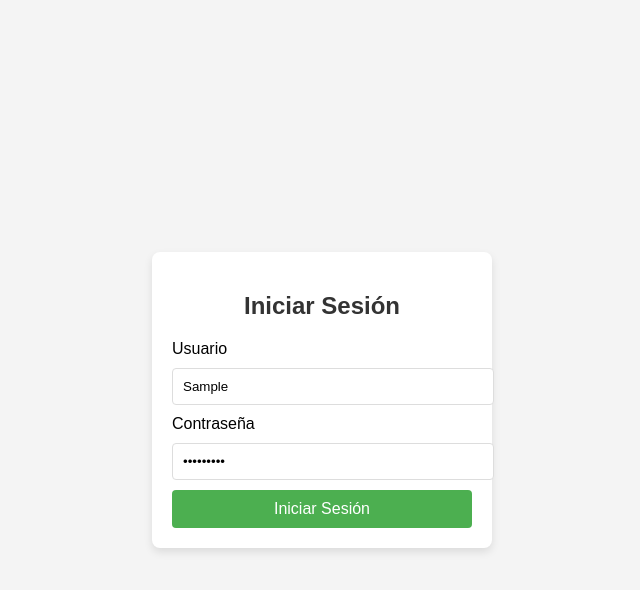
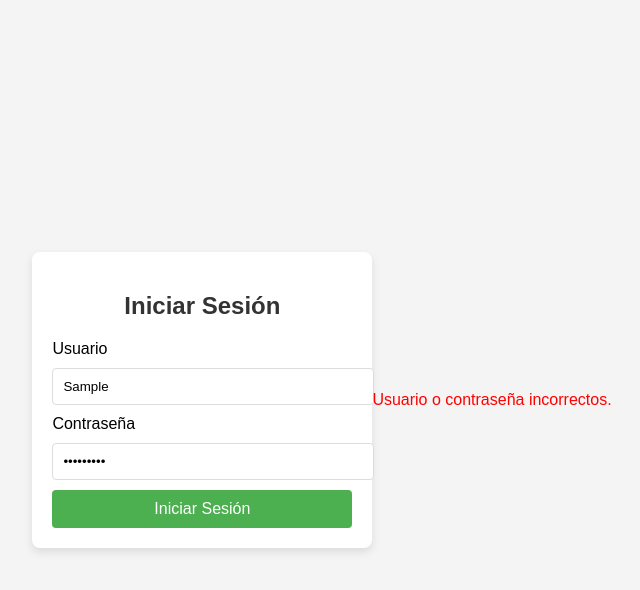
Before and after one commit to SergioL1989/act4, a plain HTML site: page index.html in a window 1280 px wide. Both pictures are taken after typing "Sample", "Sample123" into the empty fields and a click on the button "Iniciar Sesión". Shown: the whole page, without its empty margins (318-958 px from the left). Drawn offline with Linux system fonts and the light colour scheme.

Commit message:
Historia 4

```diff
--- a/index.html
+++ b/index.html
@@ -65,24 +65,29 @@
     </form>
 </div>
 <script>
-    // Simulación de inicio de sesión
+    // Mostrar mensaje de error si las credenciales son incorrectas
     document.getElementById('loginForm').addEventListener('submit', function(event) {
         event.preventDefault();  // Prevenir el envío del formulario para la validación
 
         const username = document.getElementById('username').value;
         const password = document.getElementById('password').value;
+        const errorMessage = document.getElementById('error-message');
 
-        // Historia 3: Verificar las credenciales correctas
+        // Validación de credenciales
         if (username === "usuario" && password === "contraseña123") {
             alert("¡Login exitoso!");
-            // Aquí aqui nos podríamos redirigir a otra página, por ejemplo:
-            // window.location.href = "/home";
+            // Aquí redirigirías a la página principal
         } else {
-            alert("Usuario o contraseña incorrectos.");
+            errorMessage.textContent = "Usuario o contraseña incorrectos.";
+            errorMessage.style.display = 'block';
         }
     });
 </script>
 
+<!-- Mensaje de error -->
+<div id="error-message" style="color: red; display: none; text-align: center;">
+    Usuario o contraseña incorrectos.
+</div>
 
 </body>
 </html>
```
